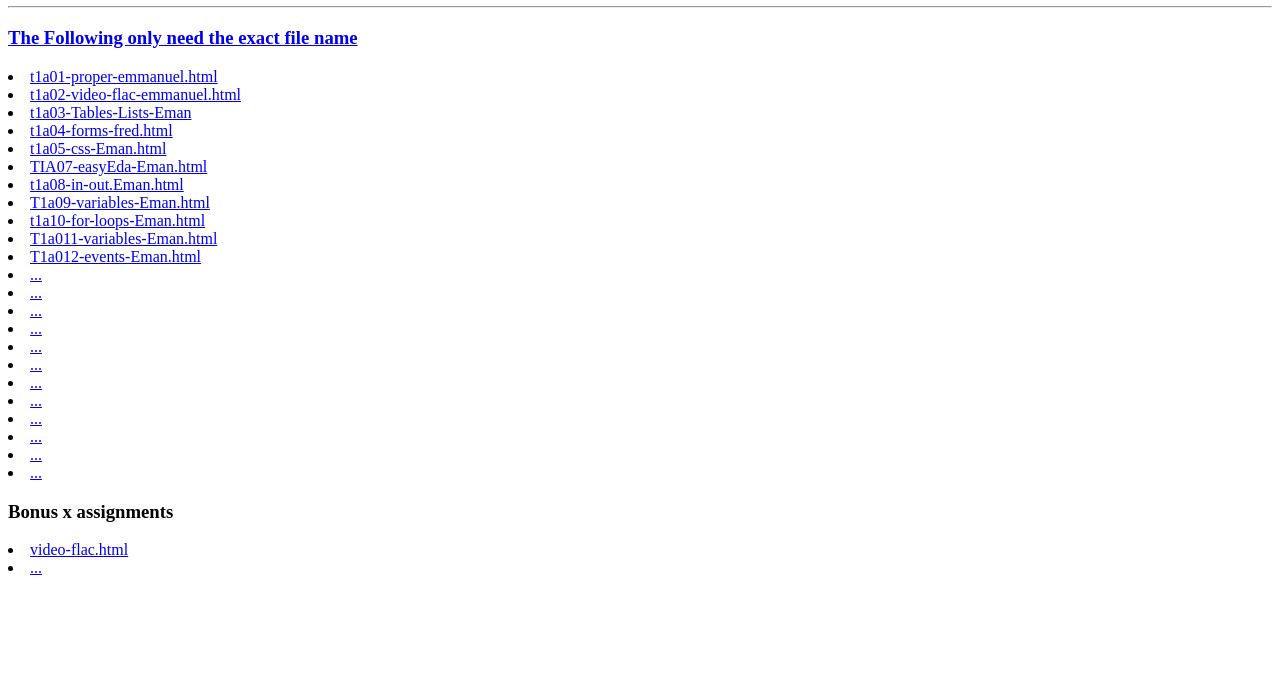
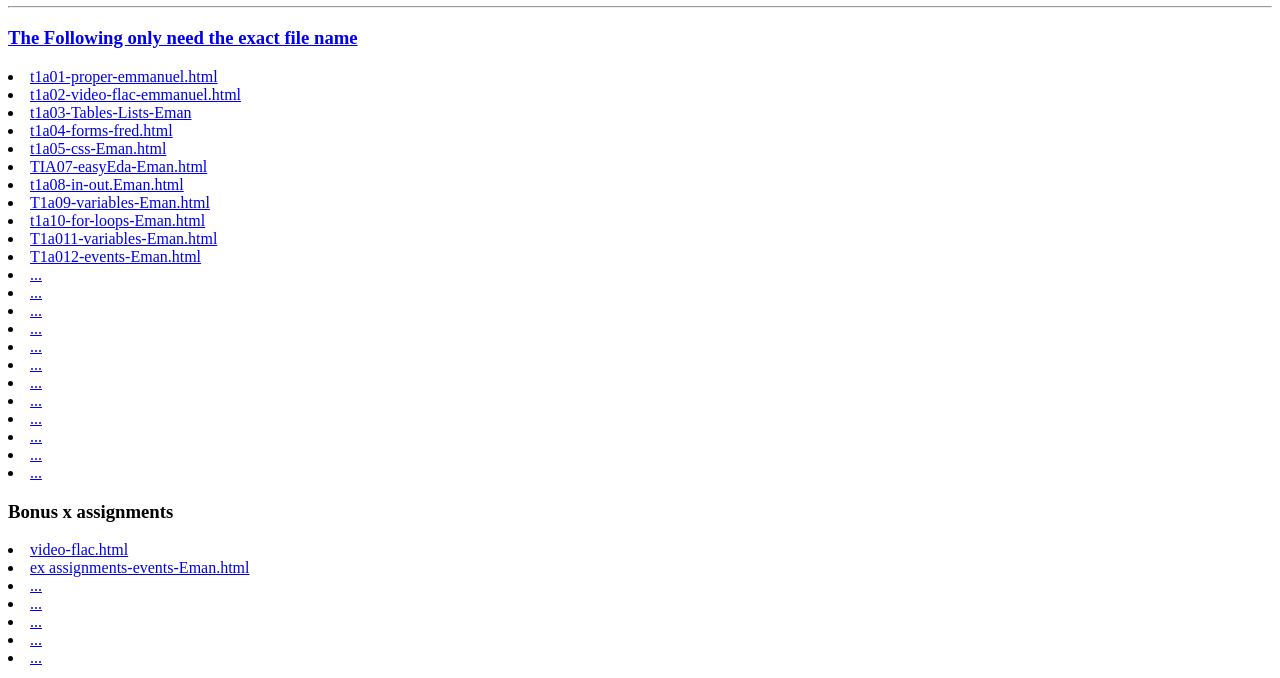
Before and after one commit to MennyA101/game-dev-Eman-2025, a plain HTML site: page public/index.html in a window 1280 px wide. Shown: the part 122-800 px from the top of the page. Drawn offline with Linux system fonts and the light colour scheme.

Commit message:
Update index.html

```diff
--- a/public/index.html
+++ b/public/index.html
@@ -30,4 +30,9 @@
 
 <h3> Bonus x assignments</h3>
 <li><a href="video-flac.html">video-flac.html</a>
+<li><a href="ex assignments-events-Eman.html">ex assignments-events-Eman.html</a>
 <li><a href="..">...</a>
+<li><a href="..">...</a>
+<li><a href="..">...</a>
+<li><a href="..">...</a>
+<li><a href="..">...</a>
```
